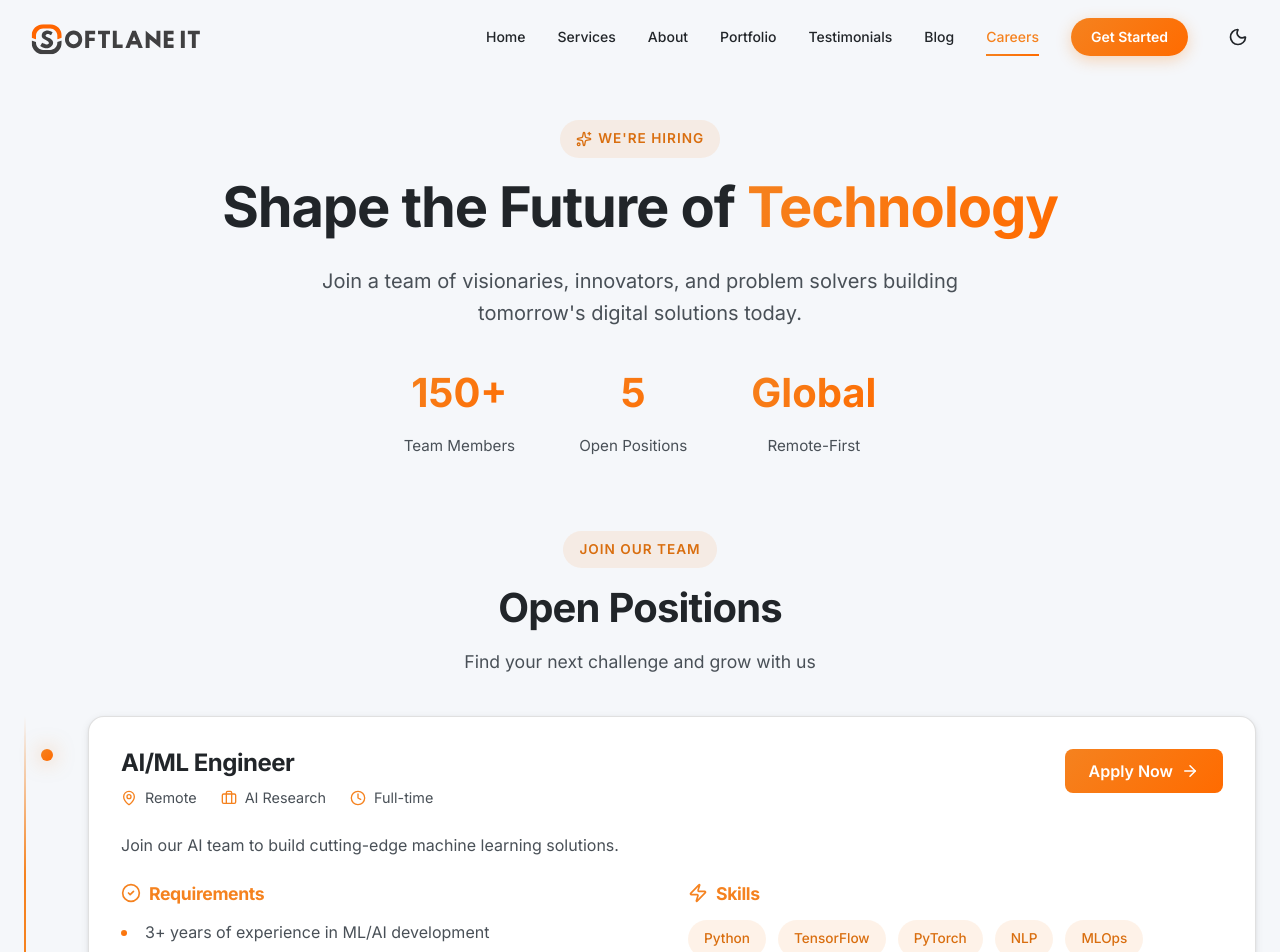
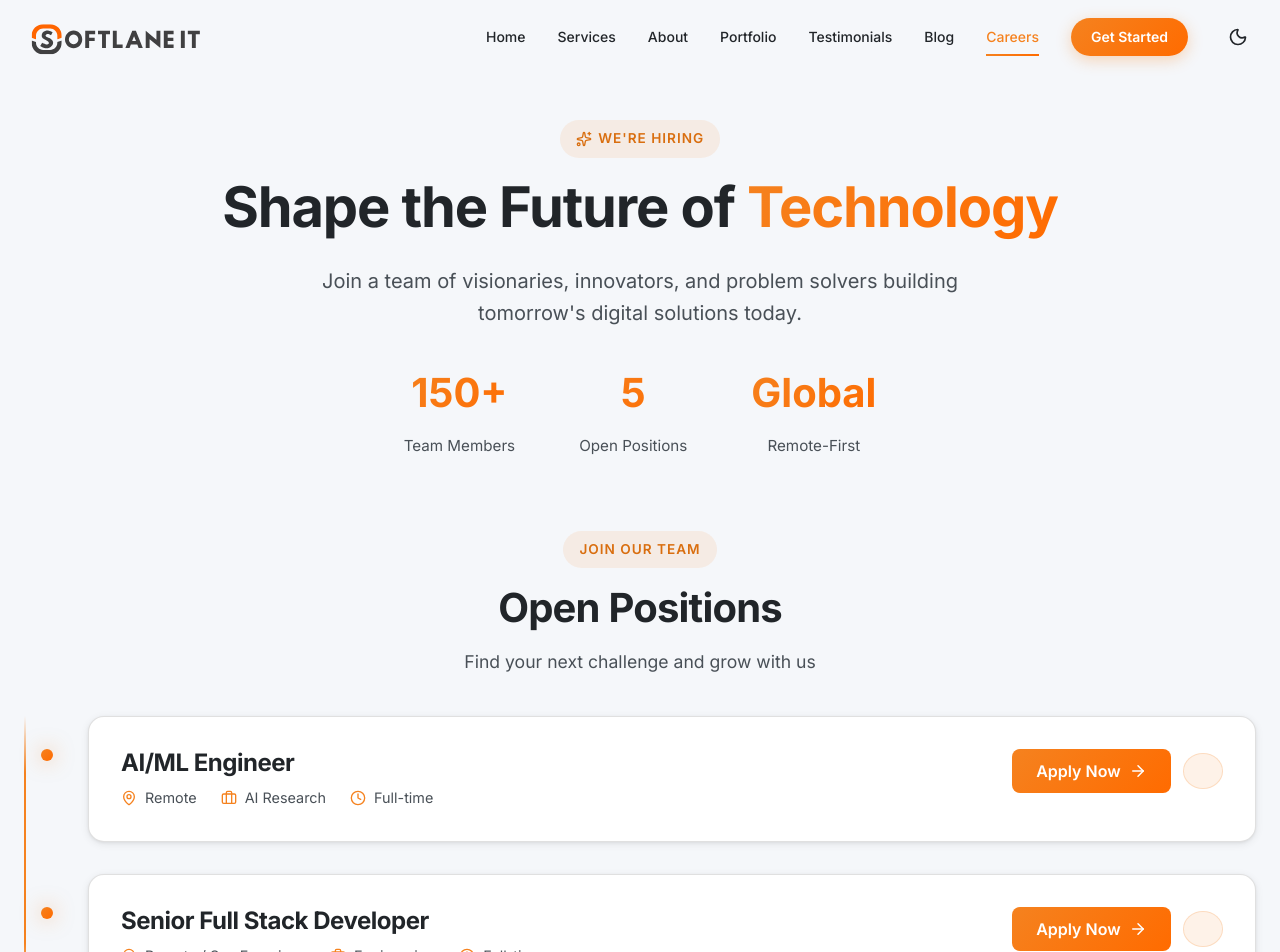
Before and after one commit to SoftLaneIT/softlaneit-official-website, a React (Vite) app: page /careers in a window 1280 px wide. Shown: the top 952 px of the page. Built offline with nearby package versions, Linux system fonts and the light colour scheme.

Commit message:
style: Enhance CareersPage with collapsible job details, add toggle functionality, and improve layout for position actions

```diff
--- a/src/pages/CareersPage.css
+++ b/src/pages/CareersPage.css
@@ -238,9 +238,56 @@
   display: flex;
   justify-content: space-between;
   align-items: flex-start;
-  margin-bottom: 1.5rem;
+  margin-bottom: 0;
   flex-wrap: wrap;
   gap: 1rem;
+}
+
+.position-actions {
+  display: flex;
+  align-items: center;
+  gap: 0.75rem;
+}
+
+.toggle-btn {
+  display: flex;
+  align-items: center;
+  justify-content: center;
+  width: 36px;
+  height: 36px;
+  border-radius: 50%;
+  background: rgba(245, 130, 31, 0.1);
+  border: 1px solid rgba(245, 130, 31, 0.2);
+  color: var(--primary-orange);
+  cursor: pointer;
+  transition: all 0.3s ease;
+}
+
+.toggle-btn svg {
+  transition: transform 0.3s ease;
+}
+
+.toggle-btn-open svg {
+  transform: rotate(180deg);
+}
+
+.toggle-btn:hover {
+  background: rgba(245, 130, 31, 0.2);
+}
+
+/* Collapsible body */
+.position-body {
+  max-height: 0;
+  overflow: hidden;
+  opacity: 0;
+  transition: max-height 0.4s ease, opacity 0.3s ease, margin 0.3s ease;
+  margin-top: 0;
+}
+
+.position-body-open {
+  max-height: 1000px;
+  opacity: 1;
+  margin-top: 1.5rem;
 }
 
 .position-info h3 {
--- a/src/pages/CareersPage.tsx
+++ b/src/pages/CareersPage.tsx
@@ -19,7 +19,7 @@
 
 import { useState, useEffect } from 'react';
 import { Link } from 'react-router-dom';
-import { MapPin, ArrowRight, CheckCircle2, Sparkles, Zap, Briefcase, Clock } from 'lucide-react';
+import { MapPin, ArrowRight, CheckCircle2, Sparkles, Zap, Briefcase, Clock, ChevronDown } from 'lucide-react';
 import { loadMarkdownFiles } from '../utils/markdown';
 import './CareersPage.css';
 
@@ -35,6 +35,11 @@ interface JobOpening {
 
 export const CareersPage = () => {
   const [jobs, setJobs] = useState<any[]>([]);
+  const [expandedJob, setExpandedJob] = useState<string | null>(null);
+
+  const toggleJob = (slug: string) => {
+    setExpandedJob(prev => prev === slug ? null : slug);
+  };
 
   useEffect(() => {
     const fetchJobs = async () => {
@@ -91,9 +96,11 @@ export const CareersPage = () => {
           </div>
 
           <div className="positions-timeline">
-            {jobs.map((job) => (
-              <div key={job.slug} className="position-card">
-                <div className="position-header">
+            {jobs.map((job) => {
+              const isExpanded = expandedJob === job.slug;
+              return (
+              <div key={job.slug} className={`position-card ${isExpanded ? 'position-card-expanded' : ''}`}>
+                <div className="position-header" onClick={() => toggleJob(job.slug)} style={{ cursor: 'pointer' }}>
                   <div className="position-info">
                     <h3>{job.attributes.title}</h3>
                     <div className="position-meta">
@@ -111,12 +118,18 @@ export const CareersPage = () => {
                       </span>
                     </div>
                   </div>
+                  <div className="position-actions">
                     <button className="apply-btn">
                       Apply Now
                       <ArrowRight size={18} />
                     </button>
+                    <button className={`toggle-btn ${isExpanded ? 'toggle-btn-open' : ''}`} aria-label="Toggle details">
+                      <ChevronDown size={20} />
+                    </button>
+                  </div>
                 </div>
 
+                <div className={`position-body ${isExpanded ? 'position-body-open' : ''}`}>
                   <p className="position-description">{job.attributes.description}</p>
 
                   <div className="position-details">
@@ -145,7 +158,9 @@ export const CareersPage = () => {
                     </div>
                   </div>
                 </div>
-            ))}
+              </div>
+              );
+            })}
 
             {jobs.length === 0 && (
               <div className="no-jobs">
```
Lines whose indentation alone changed are shown as unchanged.
